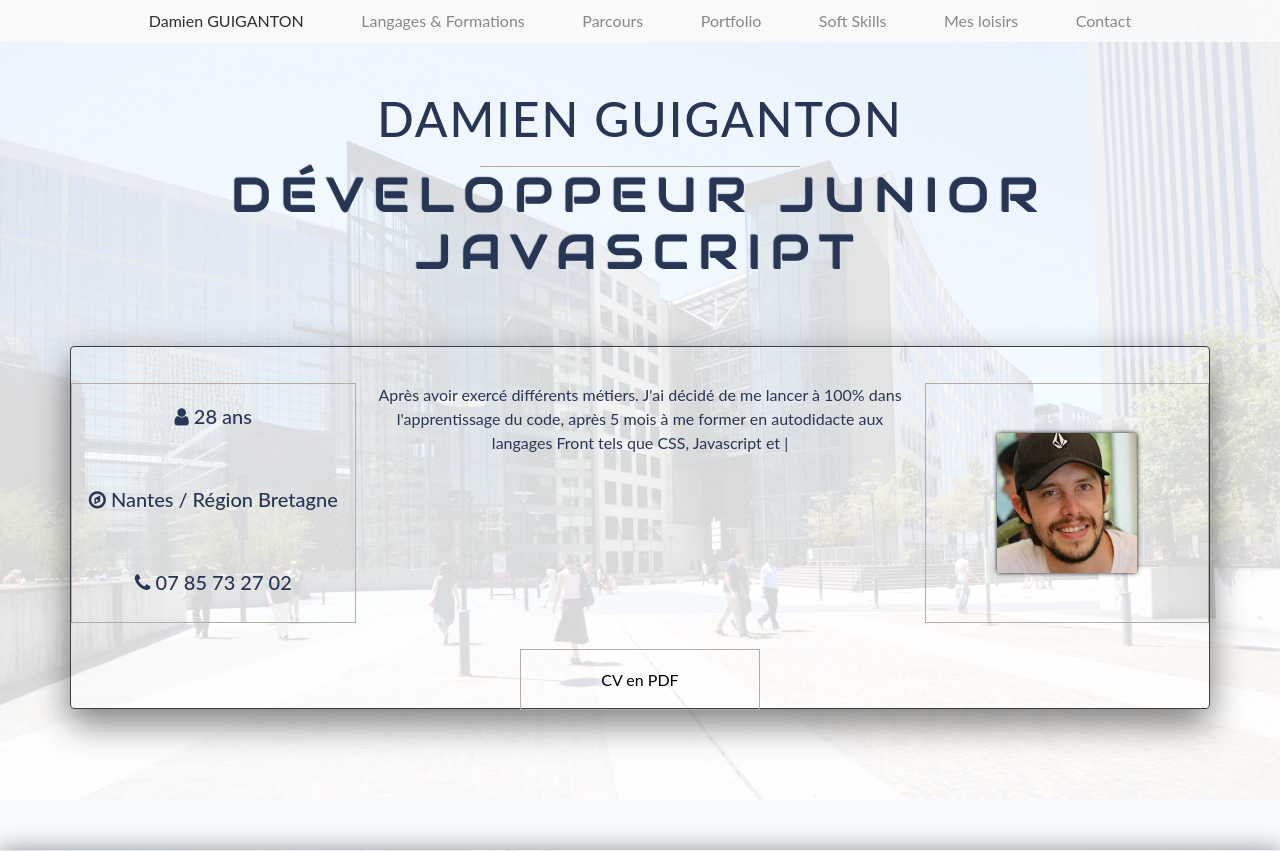
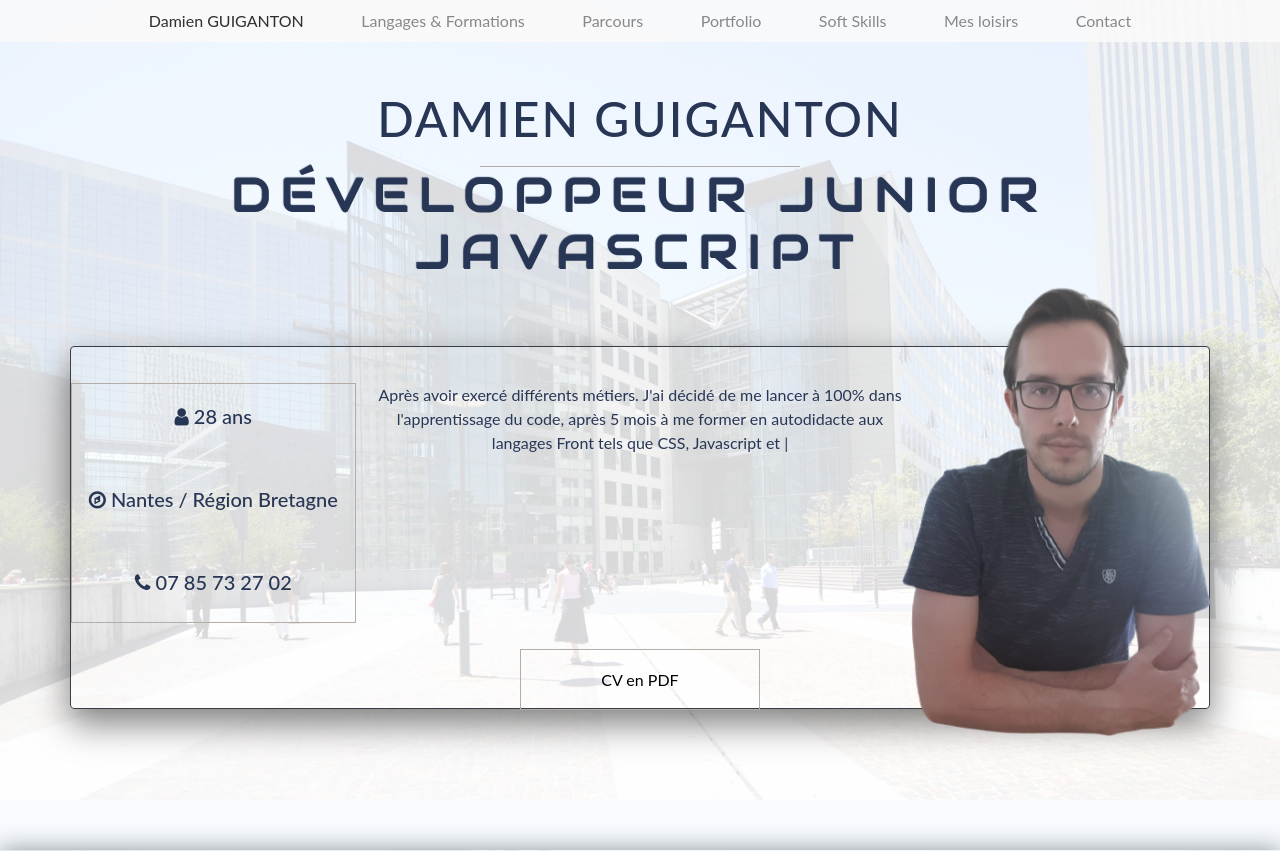
Before and after one commit to GUIGANTONDamien/portfolio, a PHP site: page / in a window 1280 px wide. Shown: the top 851 px of the page. Run offline with PHP 8.4, Linux system fonts and the light colour scheme; some web fonts are replaced.

Commit message:
Ajout photo projil

```diff
--- a/index.html
+++ b/index.html
@@ -69,9 +69,7 @@
           <div class="d-none d-md-block col-md-6">
             <span class="typed"></span>
           </div>
-          <div class="col-6 col-md-3 photo">
-            <img src="./media/Profil.jpg" alt="Photo-Candidat">
-          </div>
+          <img class="img_profil_cv" src="./media/photo_cv.png" alt="Photo-Candidat">
       </div>
 
       <div class="button">
@@ -200,7 +198,7 @@
   </section>
 
   <section id="portfolio">
-    <h3>Portfolio</h3>
+    <h3>Mes projets</h3>
     <div>
 
       <div class="projet">
@@ -242,7 +240,7 @@
           </div>
         </div>
         <div class="legende">
-          <h4><img class="img-lang-project" src="./media/react.png" alt="sass"> <img class="img-lang-project" src="./media/js.png" alt="js"> <img class="img-lang-project" src="./media/css.png" alt="css"> <img class="img-lang-project" src="./media/html.png" alt="html"> 2 ème projet donné en groupe - Wild Code School</h4>
+          <h4><img class="img-lang-project" src="./media/react.png" alt="sass"> <img class="img-lang-project" src="./media/js.png" alt="js"> <img class="img-lang-project" src="./media/css.png" alt="css"> <img class="img-lang-project" src="./media/html.png" alt="html"> 2 ème projet MOBILE donné en groupe - Wild Code School</h4>
           <p>Au sein d'une équipe de 5 personnes, nous avons mis en place les méthodes agiles et SCRUM, et le système de backlog. Nous avons eu comme projet de créer un site web pour l'auto-partage de véhicule à Nantes.</p>
           <a href="https://github.com/GUIGANTONDamien/Marguerite-autopartage" target="_blank"><h5><i class="fa fa fa-github"></i> &nbsp code source du projet</h5></a>
         </div>
@@ -258,7 +256,7 @@
         </div>
       </div>
       <div class="legende">
-        <h4><img class="img-lang-project" src="./media/react.png" alt="sass"> <img class="img-lang-project" src="./media/js.png" alt="js"> <img class="img-lang-project" src="./media/css.png" alt="css"> <img class="img-lang-project" src="./media/html.png" alt="html"> Projet hackathon - Wild Code School</h4>
+        <h4><img class="img-lang-project" src="./media/react.png" alt="sass"> <img class="img-lang-project" src="./media/js.png" alt="js"> <img class="img-lang-project" src="./media/css.png" alt="css"> <img class="img-lang-project" src="./media/html.png" alt="html"> Projet MOBILE hackathon - Wild Code School</h4>
         <p>Au sein d'une équipe de 4 personnes, nous devions créer une application en moins de 30 heures sur le thème de l'Espace.Vous trouverez ci-dessous, l'application de rencontre entre aliens.</p>
         <a href="https://github.com/GUIGANTONDamien/space-meet-react" target="_blank"><h5><i class="fa fa fa-github"></i> &nbsp code source du projet</h5></a>
       </div>
--- a/style.css
+++ b/style.css
@@ -68,17 +68,17 @@ h2 {
   border: 1px solid #b3aca7;
   position: relative;
 }
-.photo img {
+.img_profil_cv {
   position: absolute;
-  top: 0;
-  bottom: 0;
-  left: 0;
-  right: 0;
-  margin: auto;
-  height: auto;
-  max-width: 90%;
-  border-radius: 3px;
-  box-shadow: 0 0 4px #111;
+  top: -121px;
+  /* bottom: 0; */
+  /* left: 0; */
+  right: -34px;
+  /* margin: auto; */
+  /* margin-left: -54px; */
+  /* height: auto; */
+  max-width: 35%;
+  /* border-radius: 3px;*/
 }
 header .button {
   margin-top: 45px;
@@ -909,11 +909,6 @@ footer p {
   letter-spacing: 0.3em;
 }
 
-
-
-
-
-
 /* ********************** MEDIA QUERIES *********************** */
 
 @media screen and (max-width: 640px) {
@@ -1312,9 +1307,6 @@ p {
   background-color: white;
 }
 
-
-
-
 /* Animation */
 
 .parallax > use {
@@ -1424,9 +1416,16 @@ p {
     text-align: center;
   }
 
-
-
-
-
-
+  .img_profil_cv {
+    position: absolute;
+    top: -29px;
+    /* bottom: 0; */
+    /* left: 0; */
+    right: -23px;
+    /* margin: auto; */
+    /* margin-left: -36px; */
+    /* height: auto; */
+    max-width: 65%;
+    /* border-radius: 3px;*/
   }
+}
```
Also changed, not shown: media/photo_cv.png (added). Lines whose indentation alone changed are shown as unchanged.
